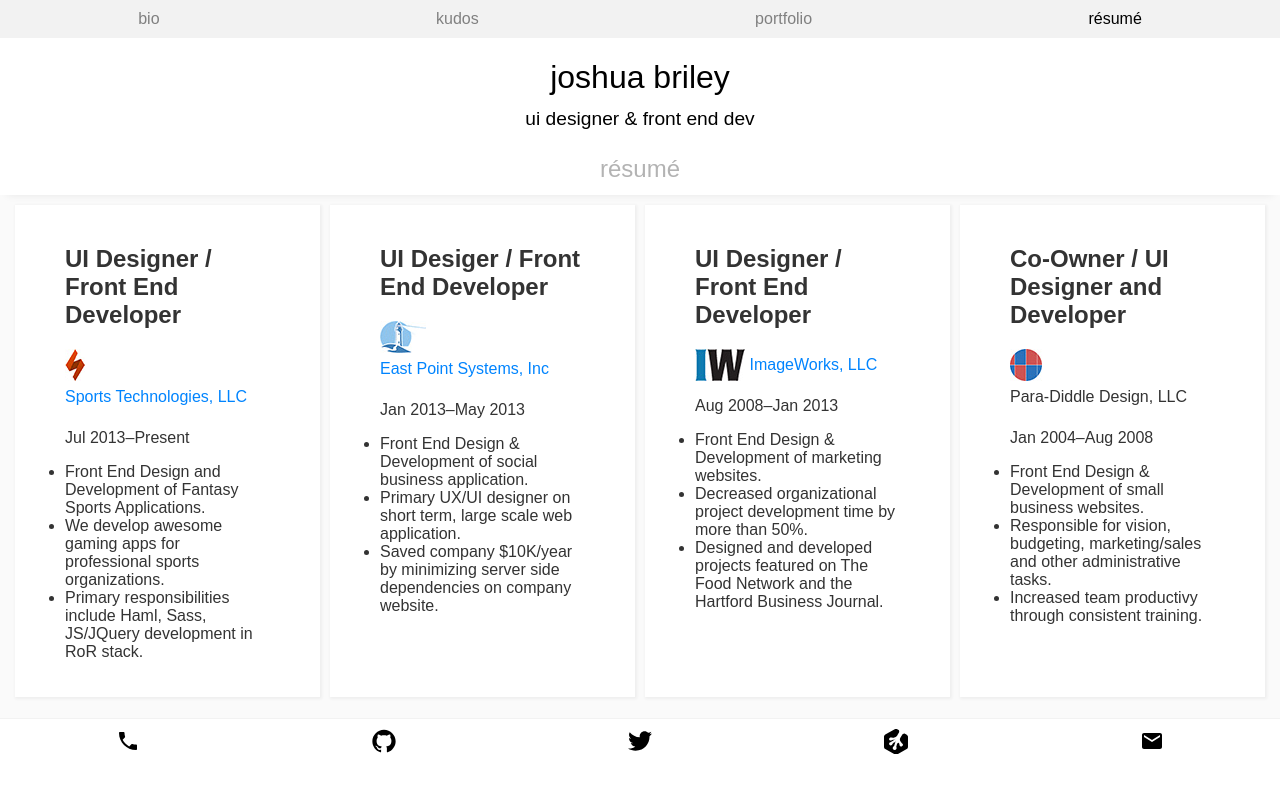
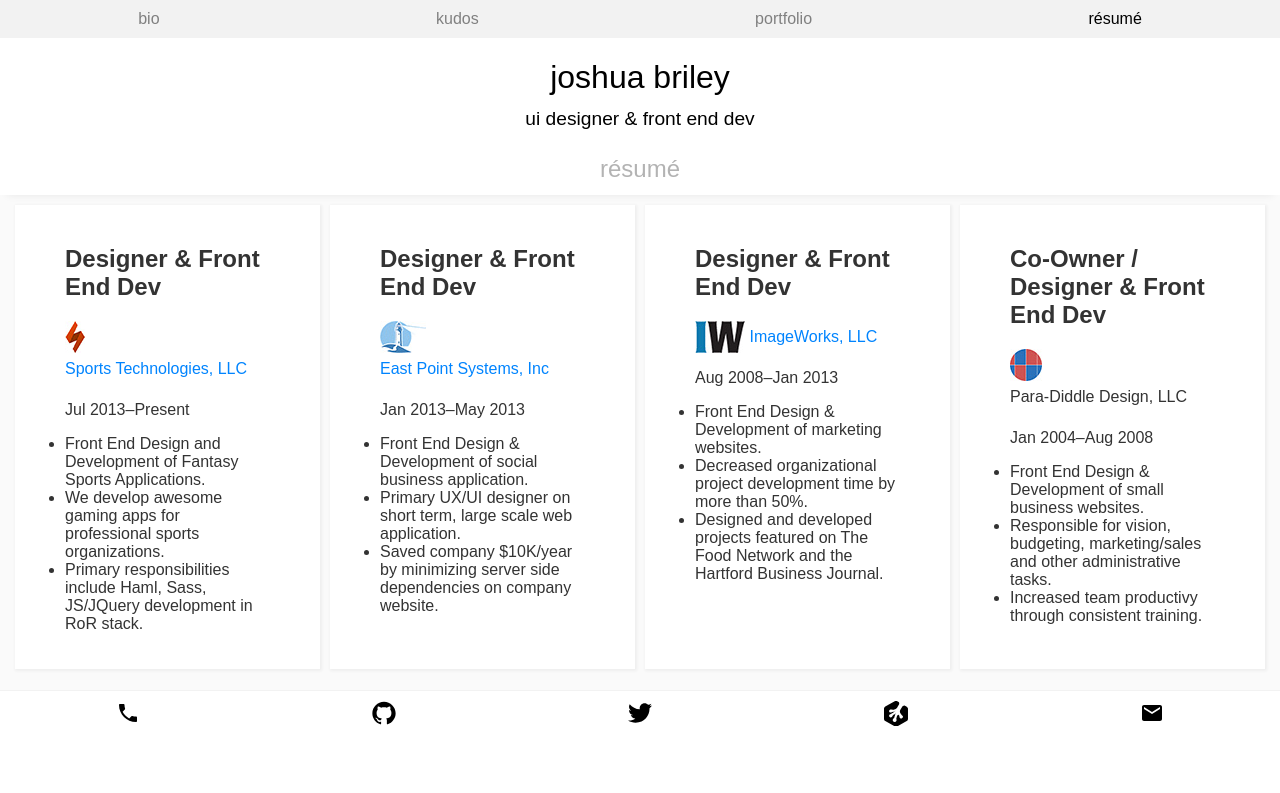
Before and after one commit to somecallmejosh/portfolio, a Jekyll site: the page built from resume.md, in a window 1280 px wide. Shown: the top 793 px of the page. Built offline with Jekyll 4.4.1, drawn with Linux system fonts in a browser that asks for light colours.

```diff
--- a/_data/jobs.yml
+++ b/_data/jobs.yml
@@ -1,26 +1,26 @@
 - employer: Sports Technologies, LLC
   dates: Jul 2013&ndash;Present
   image: sti
-  job_title: UI Designer / Front End Developer
+  job_title: Designer & Front End Dev
   job_description: "<li>Front End Design and Development of Fantasy Sports Applications.</li><li>We develop awesome gaming apps for professional sports organizations.</li><li>Primary responsibilities include Haml, Sass, JS/JQuery development in RoR stack.</li>"
   website: http://www.sportstechinc.com
 
 - employer: East Point Systems, Inc
   image: eps
   dates: Jan 2013&ndash;May 2013
-  job_title: UI Desiger / Front End Developer
+  job_title: Designer & Front End Dev
   job_description: "<li>Front End Design & Development of social business application.</li><li>Primary UX/UI designer on short term, large scale web application.</li><li>Saved company $10K/year by minimizing server side dependencies on company website.</li>"
   website: http://www.eastpointsystems.com
 
 - employer: ImageWorks, LLC
   image: iw
   dates: Aug 2008&ndash;Jan 2013
-  job_title: UI Designer / Front End Developer
+  job_title: Designer & Front End Dev
   job_description: "<li>Front End Design & Development of marketing websites.</li><li>Decreased organizational project development time by more than 50%.</li><li>Designed and developed projects featured on The Food Network and the Hartford Business Journal.</li>"
   website: http://www.imageworksllc.com
 
 - employer: Para-Diddle Design, LLC
   image: pdd
   dates: Jan 2004&ndash;Aug 2008
-  job_title: Co-Owner / UI Designer and Developer
+  job_title: Co-Owner / Designer & Front End Dev
   job_description: "<li>Front End Design & Development of small business websites.</li><li>Responsible for vision, budgeting, marketing/sales and other administrative tasks.</li><li>Increased team productivy through consistent training.</li>"
```
